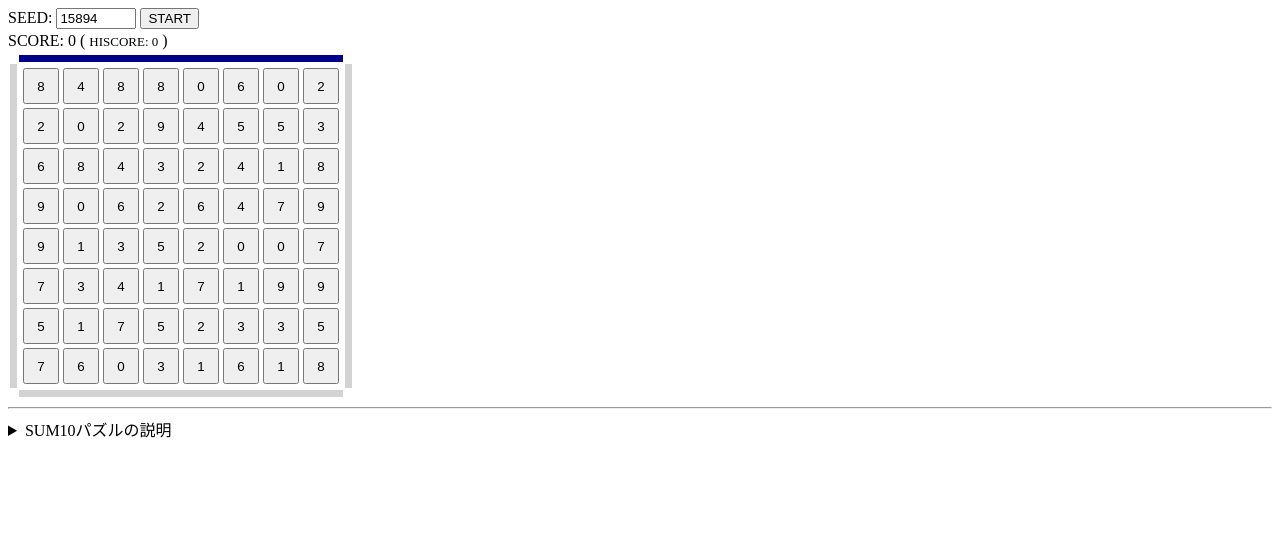
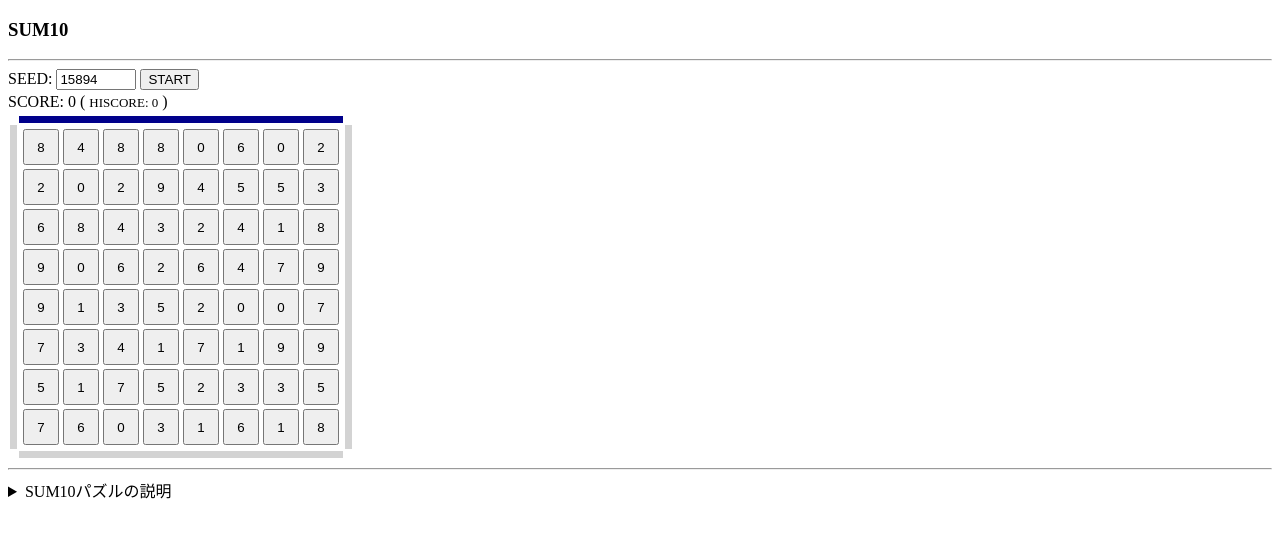
Before and after one commit to neetsdkasu/neetsdkasu.github.io, a plain HTML site: page game/sum10/index.html in a window 1280 px wide. Drawn offline with Linux system fonts and the light colour scheme.

Commit message:
ページ内上部にパズル名を入れておいた・・・

```diff
--- a/game/sum10/index.html
+++ b/game/sum10/index.html
@@ -29,12 +29,17 @@
       }
       div { margin-bottom: 3px; }
       section { margin-left: 1rem; }
-      .figure { border: solid 2px lightgray; width: 120px;  }
+      .figure { border: solid 2px lightgray; width: 120px; }
     </style>
     <script src="./mt19937ar.js" defer></script>
     <script src="./script.js" defer></script>
   </head>
   <body>
+    <header>
+      <h3>SUM10</h3>
+    </header>
+    <hr />
+    <main>
       <div>SEED: <input id="seed" name="seed" type="number" min="0" max="99999" /> <button id="start">START</button></div>
       <div>SCORE: <output id="score"></output> ( <span class="hiscore">HISCORE: <output id="hiscore"></output></span> )</div>
       <table>
@@ -55,7 +60,9 @@
         </tr>
       </table>
       <div><span id="msg"></span></div>
+    </main>
     <hr />
+    <footer>
       <details>
         <summary>SUM10パズルの説明</summary>
         <section>
@@ -89,5 +96,6 @@
           <a href="image10.png" ><img class="figure" alt="figure10: next turn." src="image10.png" /></a>
         </section>
       </details>
+    </footer>
   </body>
 </html>
```
Lines whose indentation alone changed are shown as unchanged.
